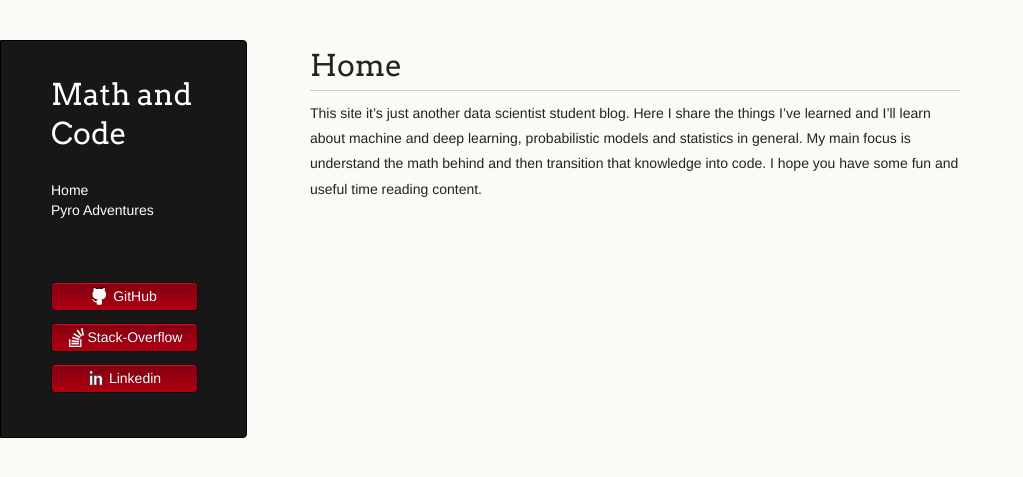
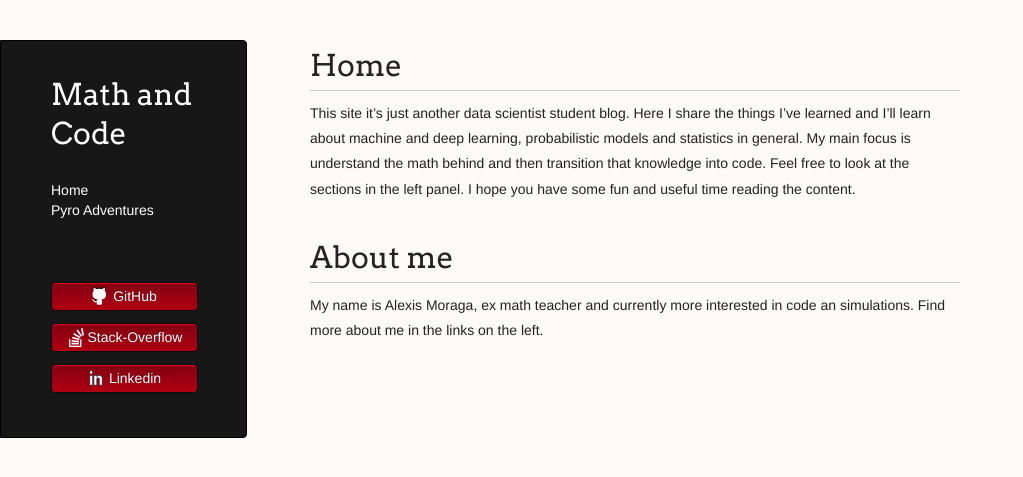
Before and after one commit to LemonPy29/LemonPy29.github.io, a Jekyll site: the page built from index.md, in a window 1280 px wide. Shown: the top 477 px of the page, without its empty margins (0-1023 px from the left). Built offline with Jekyll 4.4.1, drawn with Linux system fonts in a browser that asks for light colours; nearby versions of some CDN libraries; the repository's description, which GitHub fills in, is left out; our own code applies the rules of GitHub Pages for plain Markdown files.

Commit message:
Update index.md

```diff
--- a/index.md
+++ b/index.md
@@ -3,4 +3,7 @@ layout: default
 ---
 # Home
 
-This site it's just another data scientist student blog. Here I share the things I've learned and I'll learn about machine and deep learning, probabilistic models and statistics in general. My main focus is understand the math behind and then transition that knowledge into code. I hope you have some fun and useful time reading content.
+This site it's just another data scientist student blog. Here I share the things I've learned and I'll learn about machine and deep learning, probabilistic models and statistics in general. My main focus is understand the math behind and then transition that knowledge into code. Feel free to look at the sections in the left panel. I hope you have some fun and useful time reading the content.
+
+# About me
+My name is Alexis Moraga, ex math teacher and currently more interested in code an simulations. Find more about me in the links on the left.
```
